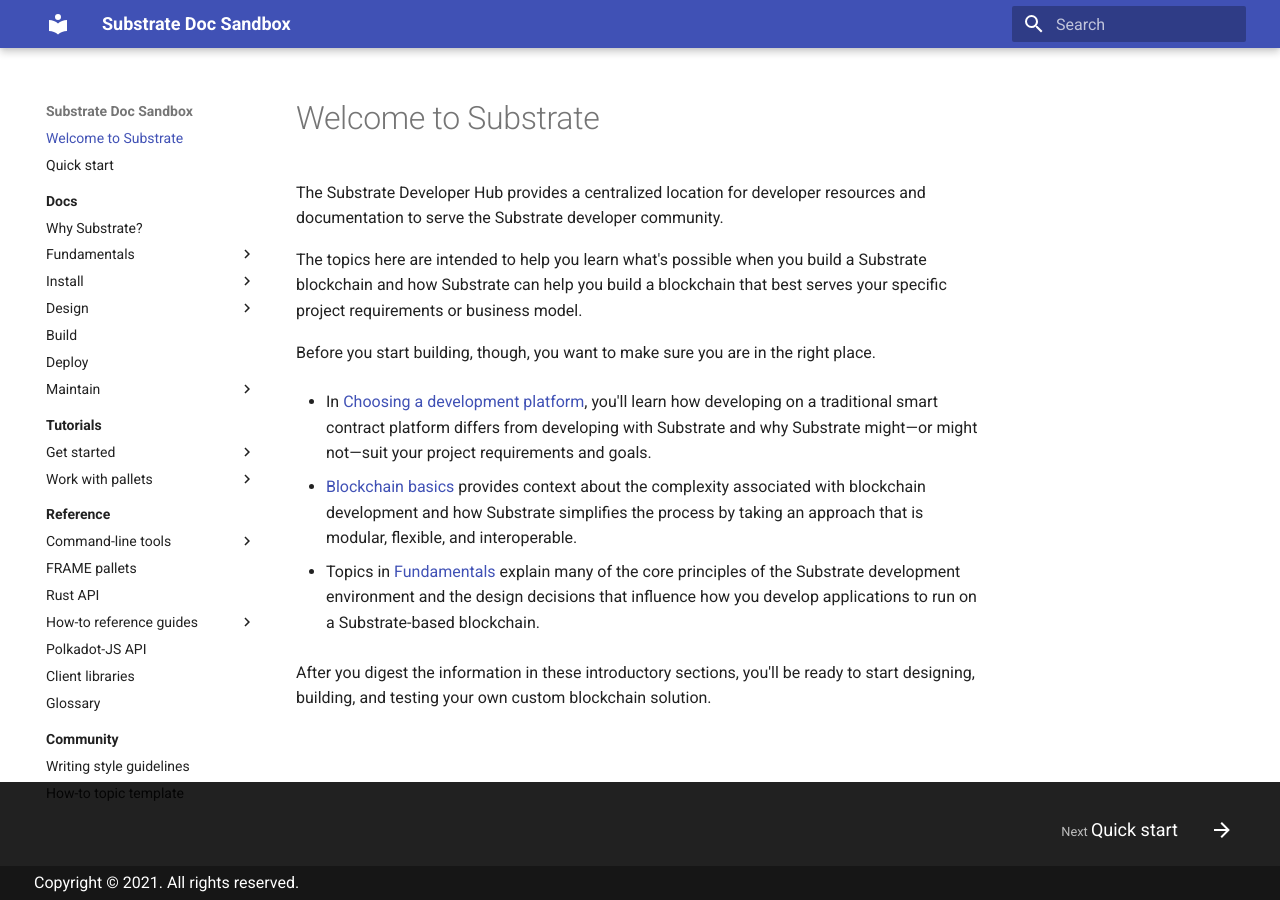
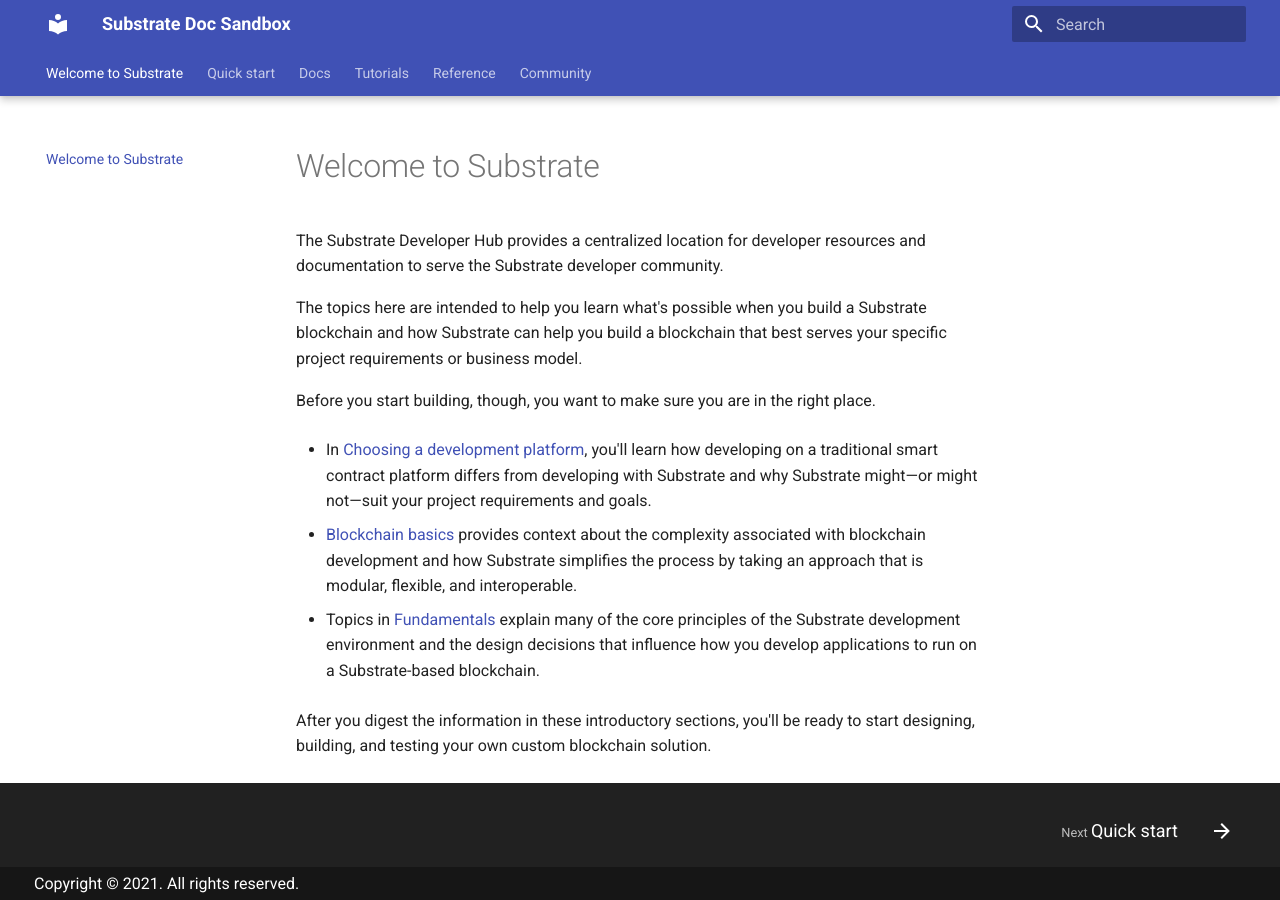
Before and after one commit to polkadot-developers/docs-sandbox, an MkDocs documentation site: the page built from source/docs/index.md, in a window 1280 px wide. Built offline with MkDocs 1.6.1 and Material for MkDocs 9.7.7, drawn with Linux system fonts in a browser that asks for light colours.

Commit message:
command reference in progress

```diff
--- a/source/mkdocs.yml
+++ b/source/mkdocs.yml
@@ -11,8 +11,8 @@
   name: material
   custom_dir: my-overrides
   features:
-    #- navigation.tabs
-    #- navigation.tabs.sticky
+    - navigation.tabs
+    - navigation.tabs.sticky
     - navigation.indexes
     - navigation.tracking
     - navigation.sections
@@ -21,7 +21,7 @@
 
 # Navigation
 nav:
-   - 'Welcome to Substrate': 'index.md'
+   - 'index.md'
    - 'Quick start': 'quickstart.md'
    - 'Docs':
         - main-docs/index.md
@@ -82,6 +82,7 @@
         - 'How-to reference guides':
              - 'reference/how-to-guides/index.md'
              - 'Basics': 'reference/how-to-guides/basics.md'
+             - 'Pallet design': 'reference/how-to-guides/pallet-design.md'
         - 'Polkadot-JS API': 'reference/polkadot-js.md'
         - 'Client libraries': 'reference/client-lib.md'
         - 'Glossary': 'reference/glossary.md'
```
